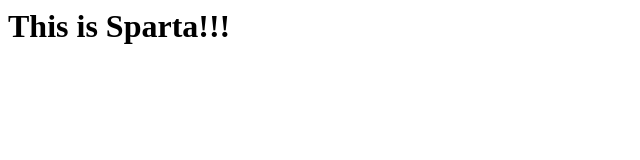
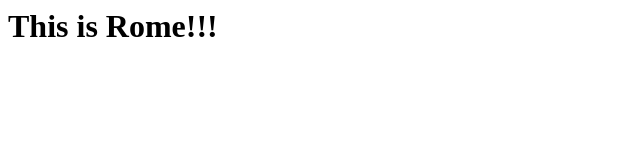
Before and after one commit to Iglikun/SCIT, a plain HTML site: page index.html in a window 1280 px wide. Shown: the full height of the page, 0-640 px from the left. Drawn offline with Linux system fonts and the light colour scheme.

Commit message:
Fuck Sparta

```diff
--- a/index.html
+++ b/index.html
@@ -4,6 +4,6 @@
 	</head>
 
 	<body>
-		<h1> This is Sparta!!! </h1>
+		<h1> This is Rome!!! </h1>
 	</body>
 </html>
```
